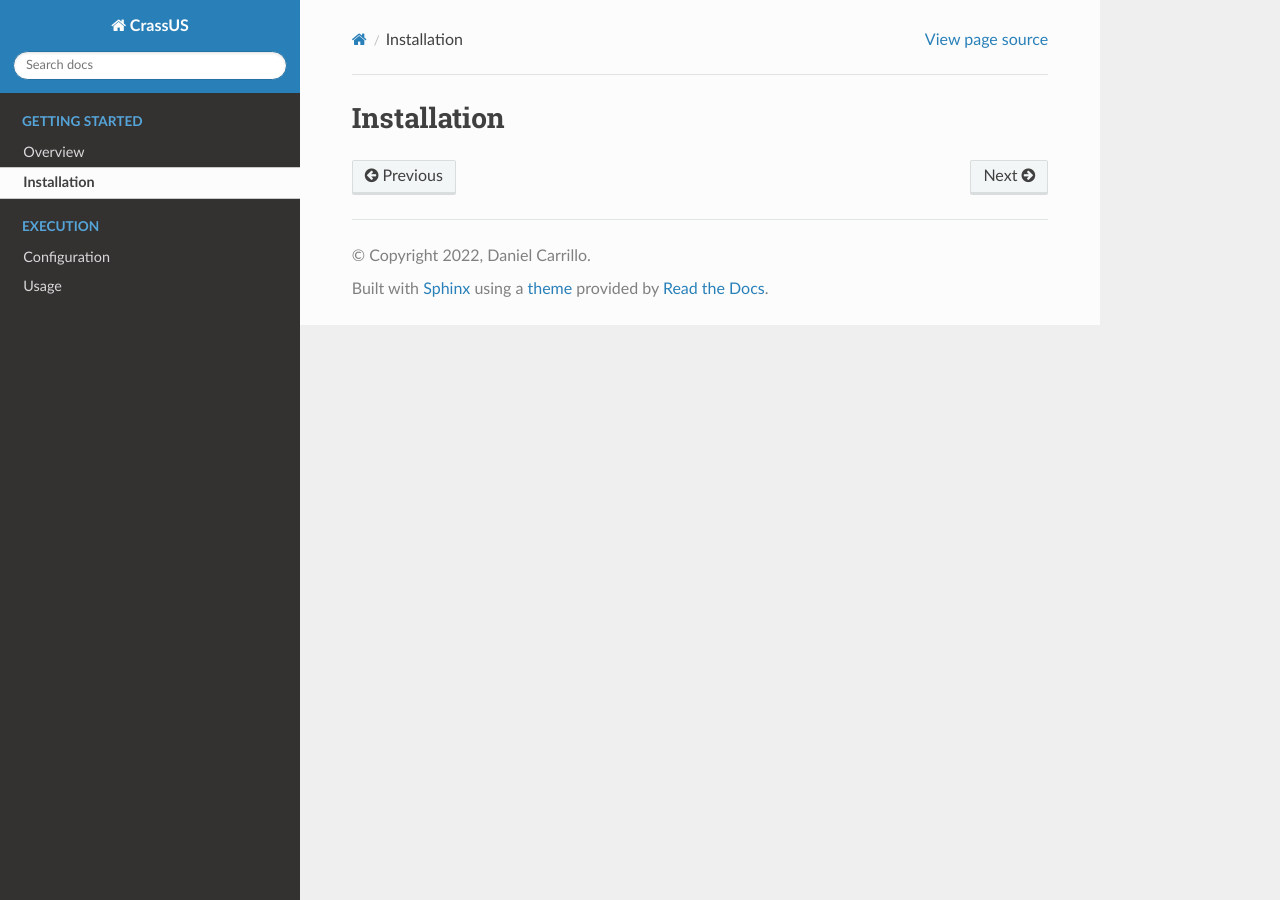
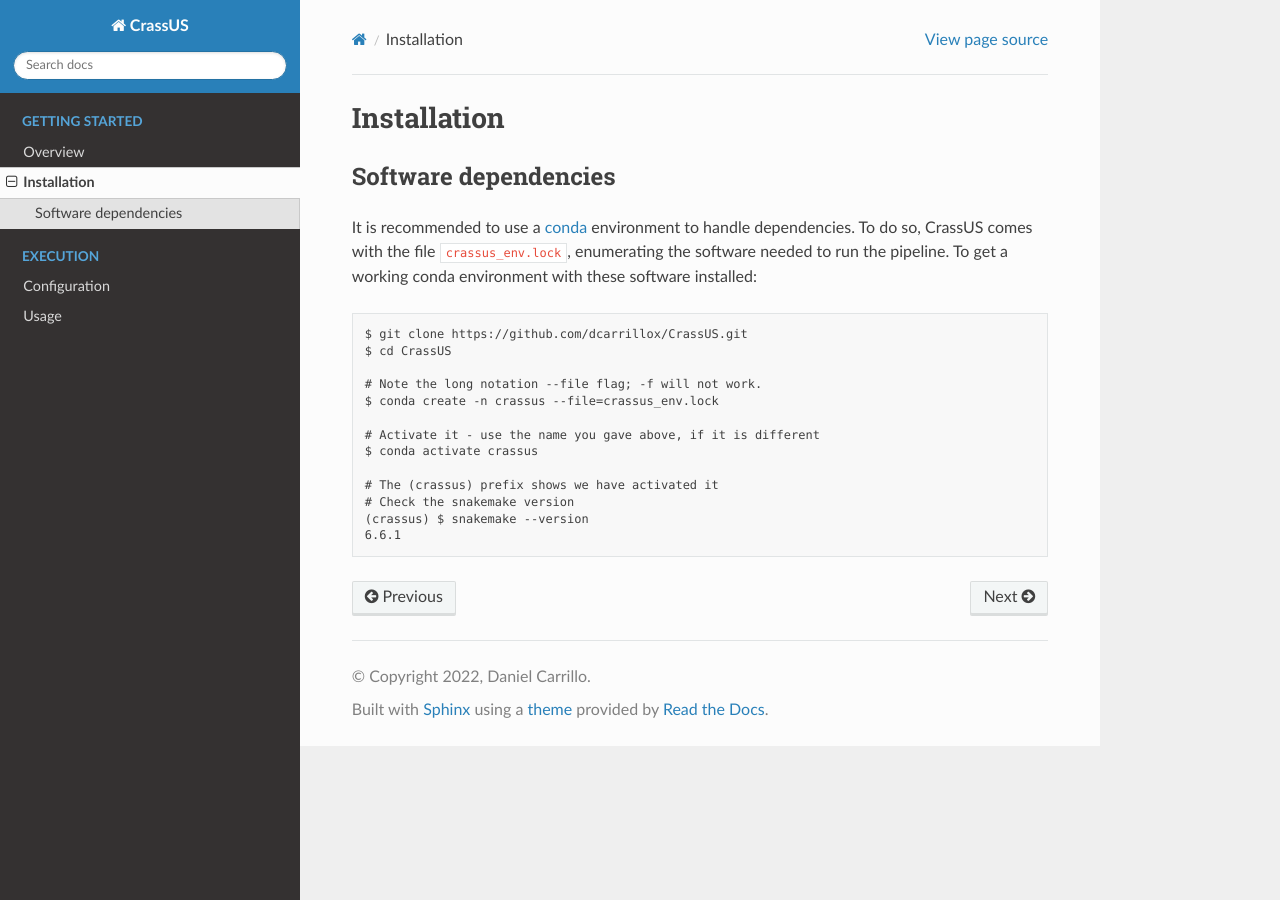
Before and after one commit to dcarrillox/CrassUS, a Sphinx documentation site: the page built from docs/getting_started/installation.md, in a window 1280 px wide. Built offline with Sphinx 7.4.7 and the Read the Docs theme 2.0.0, drawn with Linux system fonts in a browser that asks for light colours.

Commit message:
installation

```diff
--- a/docs/getting_started/installation.md
+++ b/docs/getting_started/installation.md
@@ -1 +1,23 @@
 # Installation
+
+## Software dependencies
+It is recommended to use a [conda](https://docs.conda.io/projects/conda/en/latest/)
+environment to handle dependencies. To do so, CrassUS comes with the file
+`crassus_env.lock`, enumerating the software needed to run the pipeline. To get
+a working conda environment with these software installed:
+
+~~~
+$ git clone https://github.com/dcarrillox/CrassUS.git
+$ cd CrassUS
+
+# Note the long notation --file flag; -f will not work.
+$ conda create -n crassus --file=crassus_env.lock
+
+# Activate it - use the name you gave above, if it is different
+$ conda activate crassus
+
+# The (crassus) prefix shows we have activated it
+# Check the snakemake version
+(crassus) $ snakemake --version
+6.6.1
+~~~
```
